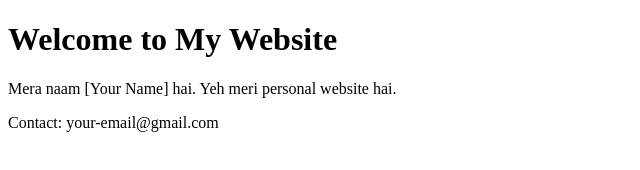
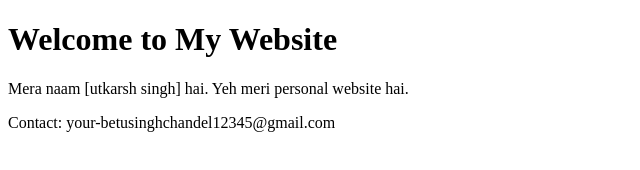
Before and after one commit to utkarsh516/Utkarsh-singh, a plain HTML site: page index.html in a window 1280 px wide. Shown: the whole page, without its empty margins (0-640 px from the left). Drawn offline with Linux system fonts and the light colour scheme.

Commit message:
Update index.html

```diff
--- a/index.html
+++ b/index.html
@@ -7,7 +7,7 @@
 </head>
 <body>
     <h1>Welcome to My Website</h1>
-    <p>Mera naam [Your Name] hai. Yeh meri personal website hai.</p>
-    <p>Contact: your-email@gmail.com</p>
+    <p>Mera naam [utkarsh singh] hai. Yeh meri personal website hai.</p>
+    <p>Contact: your-betusinghchandel12345@gmail.com</p>
 </body>
 </html>
```
